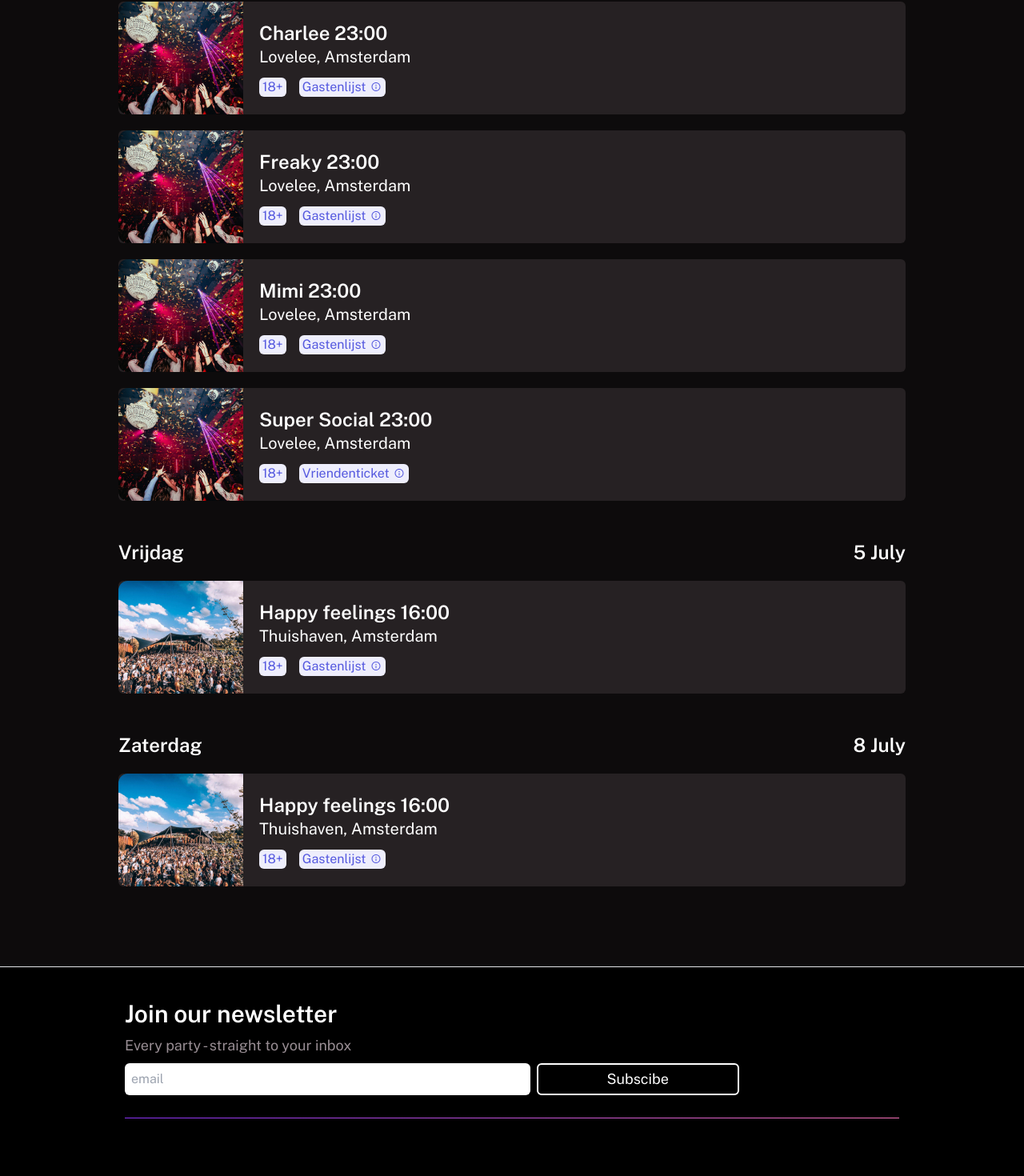
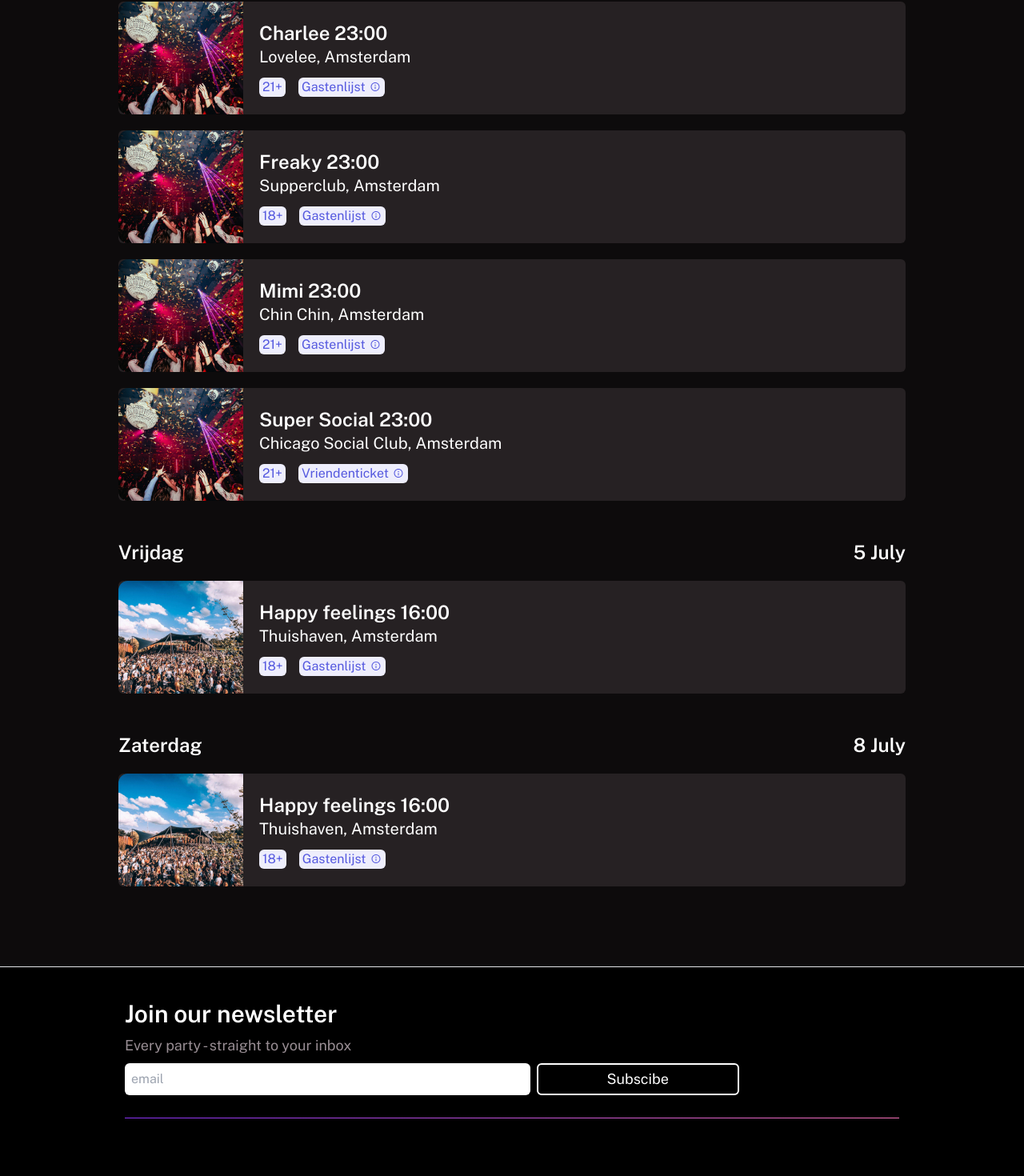
Before and after one commit to adithyanajay/22N-landing-page, a React (Vite) app: page / in a window 1280 px wide. Shown: the part 951-2421 px from the top of the page at 80% size. Built offline with nearby package versions, Linux system fonts and the light colour scheme.

Commit message:
added smooth scroll and some changes to the footer

```diff
--- a/src/components/Footer.jsx
+++ b/src/components/Footer.jsx
@@ -6,10 +6,10 @@ function Footer() {
       <Newsletter />
       <div className="container w-full mx-auto text-center text-color-grey-500 text-sm pb-10 md:flex justify-center md:max-w-screen-md ">
         <div className="container justify-center flex gap-5 md:text-left pb-5">
-          <p>Privacy Policy</p>
-          <p>Terms of Conditions</p>
+          <a href=""><p className="text-color-grey-400">Privacy Policy</p></a>
+          <a href="#"><p className="text-color-grey-400">Terms of Conditions</p></a>
         </div>
-        <p className="inline-block w-full">22NIGHTS BV. All rights reserved.</p>
+        <p className="inline-block w-full text-color-grey-400">22NIGHTS BV. All rights reserved.</p>
       </div>
     </footer>
   );
--- a/src/components/Hero.jsx
+++ b/src/components/Hero.jsx
@@ -7,6 +7,17 @@ import Searchlist from "./Searchlist";
 function Hero() {
   const [search, setSearch] = useState(false);
 
+
+  const searchListClose = (e) => {
+    if(search){
+      if(e.target.id!="searchlistbox" && e.target.id!="search-input"){
+        setSearch(false);
+      }
+    }
+
+  }
+
+  document.addEventListener("click", searchListClose)
 
 
   return (
@@ -27,7 +38,7 @@ function Hero() {
             placeholder="Zoek evenement, clubavond, festival"
             className="w-10/12 py-3 text-sm outline-none bg-color-grey-100 text-black"
             onFocus={()=>setSearch(true)}
-            onBlur={()=>setSearch(false)}
+            onClick={()=>location.href="#search-input"}
           />
         </div>
         <Searchlist display={search}/>
--- a/src/components/Searchlist.jsx
+++ b/src/components/Searchlist.jsx
@@ -3,7 +3,7 @@ import { searchList } from "../constants";
 
 function Searchlist({display}) {
   return (
-    <div className={`w-11/12 mx-auto bg-color-grey-100 rounded-md max-w-screen-sm -mt-20 p-5 ${display?"block":"hidden"}`}>
+    <div id="searchlistbox" className={`w-11/12 mx-auto bg-color-grey-100 rounded-md max-w-screen-sm -mt-20 p-5 ${display?"block":"hidden"}`}>
       <h3 className="searchlist-heading text-color-grey-800 font-semibold pb-5">
         Trending
       </h3>
@@ -11,11 +11,11 @@ function Searchlist({display}) {
       <div className="search-items ">
         {searchList.map((data, key) => {
           return (
-            <div className="card flex items-start gap-3 pb-5 w-full rounded-md px-5 py-2 hover:bg-gray-200 cursor-pointer" key={key}>
+            <a  href={`#${data.content_id}`}  className="card flex items-start gap-3 pb-5 w-full rounded-md px-5 py-2 hover:bg-gray-200 cursor-pointer" key={key}>
               <div className="search-card-img">
                 <img src={data.img} alt="img" />
               </div>
-              <div className="search-card-data ">
+              <div className="search-card-data">
                 <h3 className="text-color-grey-900 text-lg">{data.title}</h3>
                 <div className="par flex justify-start items-center gap-2 ">
                   <p className="date text-color-grey-600 text-sm">{data.date}</p>
@@ -23,7 +23,7 @@ function Searchlist({display}) {
                   <p className="place text-color-grey-600 text-sm">{data.place}</p>
                 </div>
               </div>
-            </div>
+            </a>
           );
         })}
       </div>
--- a/src/components/ShowCards.jsx
+++ b/src/components/ShowCards.jsx
@@ -10,9 +10,11 @@ function ShowCards({
   age,
   ticket,
   tooltip_text,
+  id_key,
+  content_id
 }) {
   return (
-    <div className="bg-color-grey-800 flex items-center gap-5 my-5 rounded-md  hover:shadow-sm transition-all duration-500">
+    <div id={content_id} className="bg-color-grey-800 flex items-center gap-5 my-5 rounded-md  hover:shadow-sm transition-all duration-500">
       <div className="showcard-imgbg-red-50">
         <img src={img} alt="show-image w-full" className="md:hidden" />
         <img src={img_desk} alt="" className="hidden md:block w-full" />
@@ -33,16 +35,17 @@ function ShowCards({
             {ticket}
             <span
               className="tooltip cursor-pointer"
-              data-tooltip-id="my-tooltip-html-prop"
+              data-tooltip-id={`my-tooltip-html-prop${id_key}`}
               data-tooltip-place="right"
             >
               <img src={tooltip} alt="tooltip" />
               <ReactTooltip
-                id="my-tooltip-html-prop"
+                id={`my-tooltip-html-prop${id_key}`}
                 openOnClick="true"
                 html={`<div style= "color:#5559DF;" >${tooltip_text} </div>`}
                 className="tooltip"
               />
+              {console.log(tooltip_text)}
             </span>
           </div>
         </div>
--- a/src/components/Shows.jsx
+++ b/src/components/Shows.jsx
@@ -12,7 +12,7 @@ function Shows({name, date,list }) {
         <div className="shows">
           {list.map((data, key)=> {
             return(
-              <ShowCards name={data.name} img={data.img} place={data.place} age={data.age} ticket={data.ticket} time={data.time} key={key} img_desk={data.img_desk} tooltip_text={data.tooltip}/>
+              <ShowCards name={data.name} img={data.img} place={data.place} age={data.age} ticket={data.ticket} time={data.time} key={key} img_desk={data.img_desk} tooltip_text={data.tooltip} id_key={key} content_id={data.content_id}/>
             )
           })}
         </div>
--- a/src/constants/index.js
+++ b/src/constants/index.js
@@ -30,24 +30,28 @@ export const calendar_info = [
 
 export const searchList = [
     {
+        content_id: "show-1",
         img: guestList,
         title: "Charlee - Lovelee",
         date: "8 juni 23:00",
         place: "Gastenlijst"
     },
     {
+        content_id: "show-2",
         img: guestList,
         title: "Freaky - Supperclub",
         date: "8 juni 23:00",
         place: "Gastenlijst"
     },
     {
+        content_id:"show-3",
         img: guestList,
         title: "Mimi - Chin Chin",
         date: "8 juni 23:00",
         place: "Gastenlijst"
     },
     {
+        content_id:"show-4",
         img: friendTicket,
         title: "Super Social - Chicago Social Club",
         date: "8 juni 23:00",
@@ -57,42 +61,46 @@ export const searchList = [
 
 const Donderdag = [
     {
+        content_id:"show-1",
         img: show_img,
         img_desk: show_img_desk,
         name: "Charlee",
         time: "23:00",
         place: "Lovelee, Amsterdam",
+        age: "21+",
+        ticket: "Gastenlijst",
+        tooltip: "We zetten jouw naam op de gastenlijst, <br />zodat je gratis of goedkoper<br /> naar binnen kan."
+    },
+    {
+        content_id:"show-2",
+        img: show_img,
+        img_desk: show_img_desk,
+        name: "Freaky",
+        time: "23:00",
+        place: "Supperclub, Amsterdam",
         age: "18+",
         ticket: "Gastenlijst",
         tooltip: "We zetten jouw naam op de gastenlijst, <br />zodat je gratis of goedkoper<br /> naar binnen kan."
     },
     {
+        content_id:"show-3",
         img: show_img,
         img_desk: show_img_desk,
-        name: "Freaky",
+        name: "Mimi",
         time: "23:00",
-        place: "Lovelee, Amsterdam",
-        age: "18+",
+        place: "Chin Chin, Amsterdam",
+        age: "21+",
         ticket: "Gastenlijst",
         tooltip: "We zetten jouw naam op de gastenlijst, <br />zodat je gratis of goedkoper<br /> naar binnen kan."
     },
     {
-        img: show_img,
-        img_desk: show_img_desk,
-        name: "Mimi",
-        time: "23:00",
-        place: "Lovelee, Amsterdam",
-        age: "18+",
-        ticket: "Gastenlijst",
-        tooltip: "We zetten jouw naam op de gastenlijst, <br />zodat je gratis of goedkoper<br /> naar binnen kan."
-    },
-    {
+        content_id:"show-4",
         img: show_img,
         img_desk: show_img_desk,
         name: "Super Social",
         time: "23:00",
-        place: "Lovelee, Amsterdam",
-        age: "18+",
+        place: "Chicago Social Club, Amsterdam",
+        age: "21+",
         ticket: "Vriendenticket",
         tooltip: "Voor dit event verzekeren wij jou<br />van het aller goedkoopste <br />kaartje doormiddel een vriendenticket."
     },
@@ -101,6 +109,7 @@ const Donderdag = [
 
 const Vrijdag = [
     {
+        content_id:"show-5",
         img: show_img_2,
         img_desk: show_img_2_desk,
         name: "Happy feelings",
@@ -114,6 +123,7 @@ const Vrijdag = [
 
 const Zaterdag = [
     {
+        content_id:"show-6",
         img: show_img_2,
         img_desk: show_img_2_desk,
         name: "Happy feelings",
--- a/src/index.css
+++ b/src/index.css
@@ -19,6 +19,10 @@
   border-radius: 12px;
 }
 
+html {
+  scroll-behavior: smooth;
+  scroll-padding-top: 100px;
+}
 
 /* css default changes */
 * {
--- a/tailwind.config.js
+++ b/tailwind.config.js
@@ -11,6 +11,7 @@ export default {
       colors : {
         "color-grey-100": "#F2EBEF",
         "white": "#FFFF",
+        "color-grey-400": "#B2A6AD",
         "color-grey-500": "#998E94",
         "color-grey-600": "#80737A",
         "color-grey-800" : "#262123",
```
